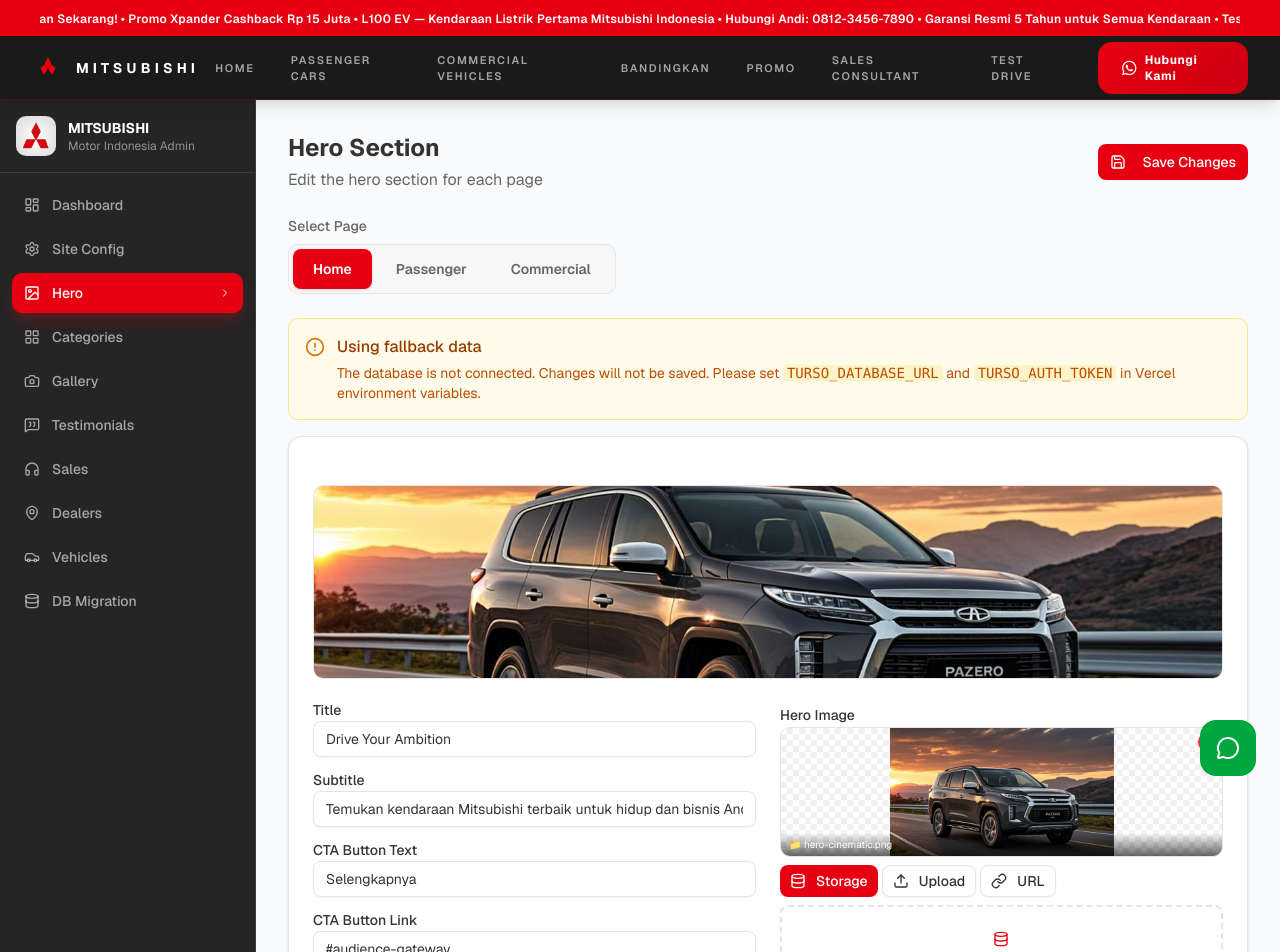
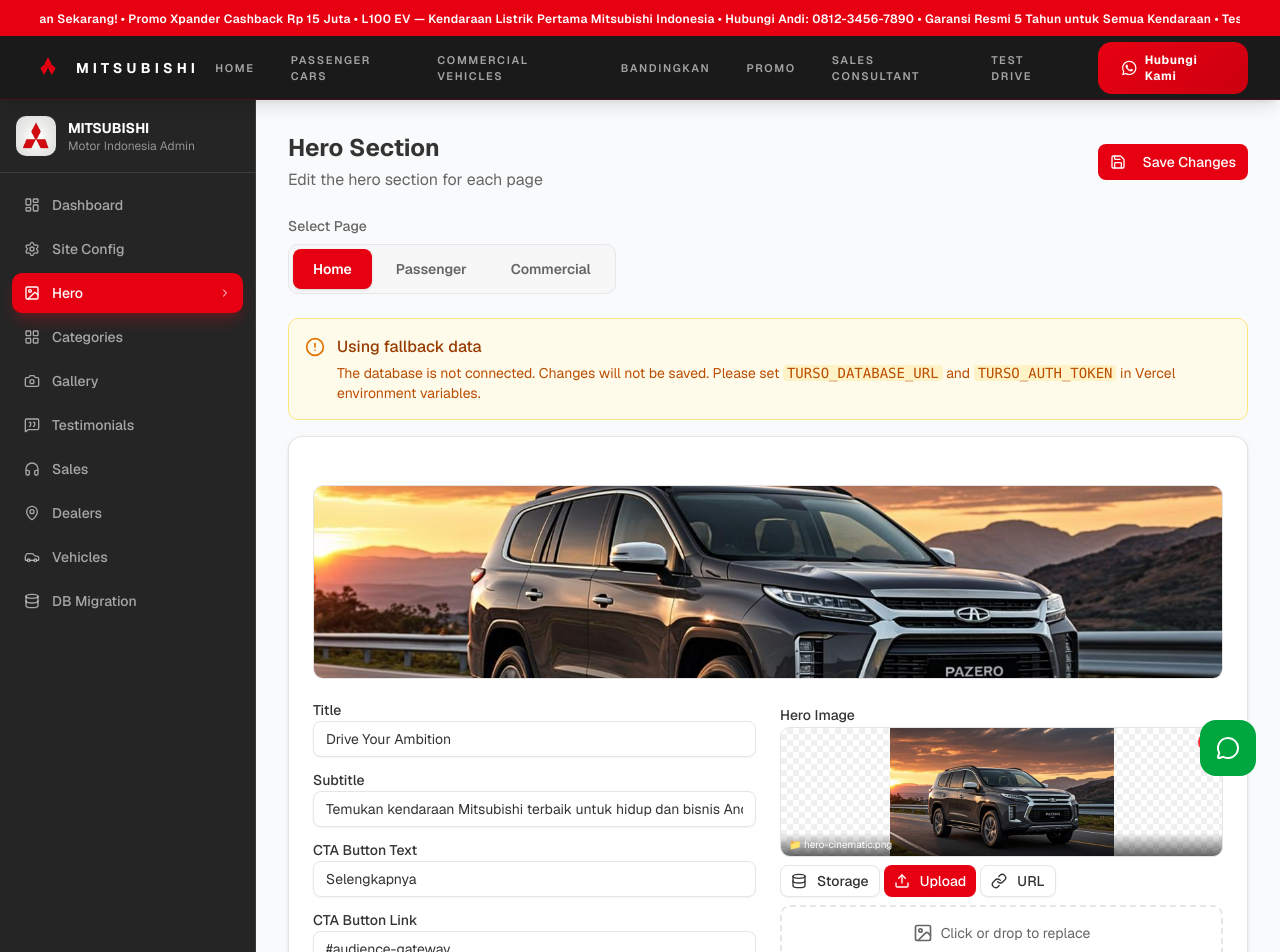
Before and after one commit to abuauf4/Mitsubishi-Test, a Next.js app: page /admin/hero in a window 1280 px wide. Shown: the top 952 px of the page. Built offline with nearby package versions, Linux system fonts and the light colour scheme.

Commit message:
fix: ImageUpload default mode changed from blob to upload
- Clicking upload area now opens file picker dialog directly
- Storage browser still available via 'Storage' tab button

```diff
--- a/src/components/admin/ImageUpload.tsx
+++ b/src/components/admin/ImageUpload.tsx
@@ -220,7 +220,7 @@
   const [processing, setProcessing] = useState(false);
   const [uploadError, setUploadError] = useState<string | null>(null);
   const [dragOver, setDragOver] = useState(false);
-  const [mode, setMode] = useState<'upload' | 'url' | 'blob'>('blob');
+  const [mode, setMode] = useState<'upload' | 'url' | 'blob'>('upload');
   const [removeBg, setRemoveBg] = useState(true); // Auto-remove white bg by default
   const [blobPickerOpen, setBlobPickerOpen] = useState(false);
   const inputRef = useRef<HTMLInputElement>(null);
```
